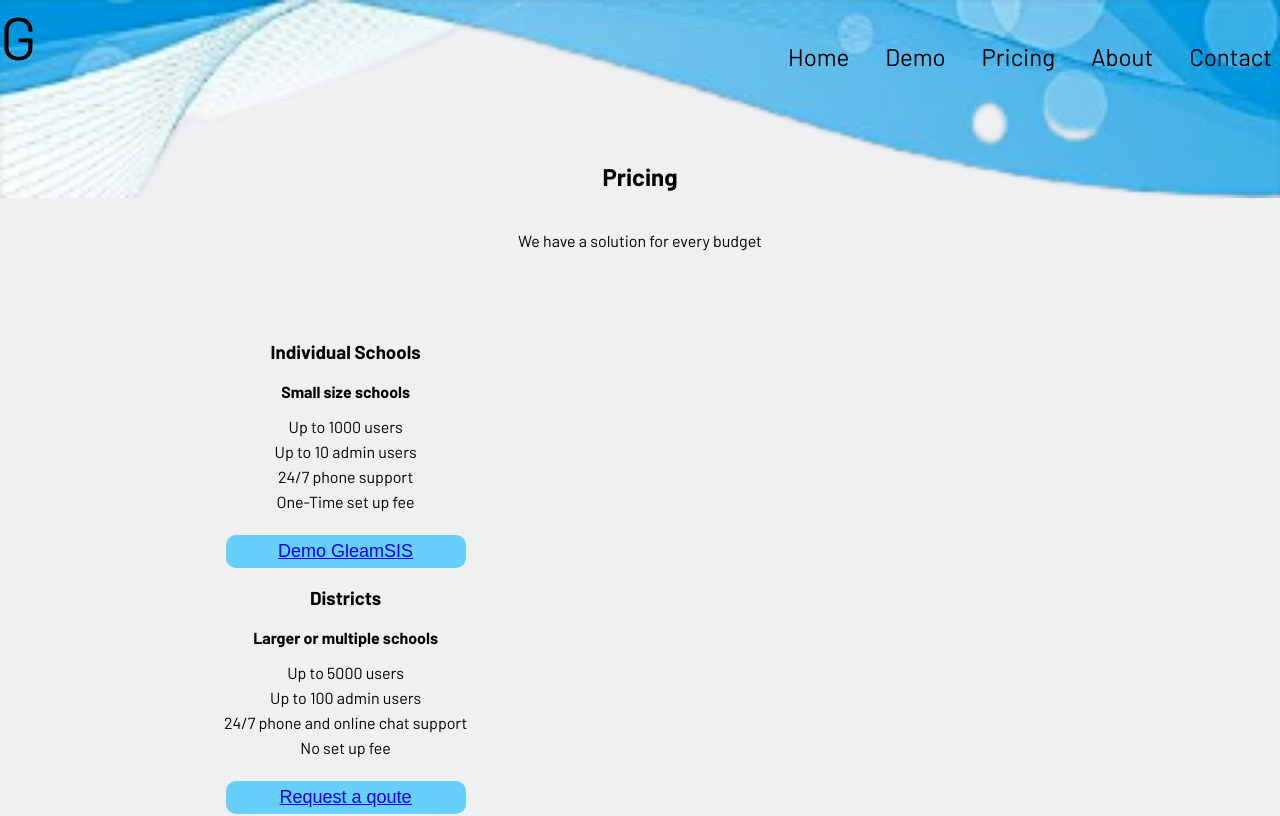
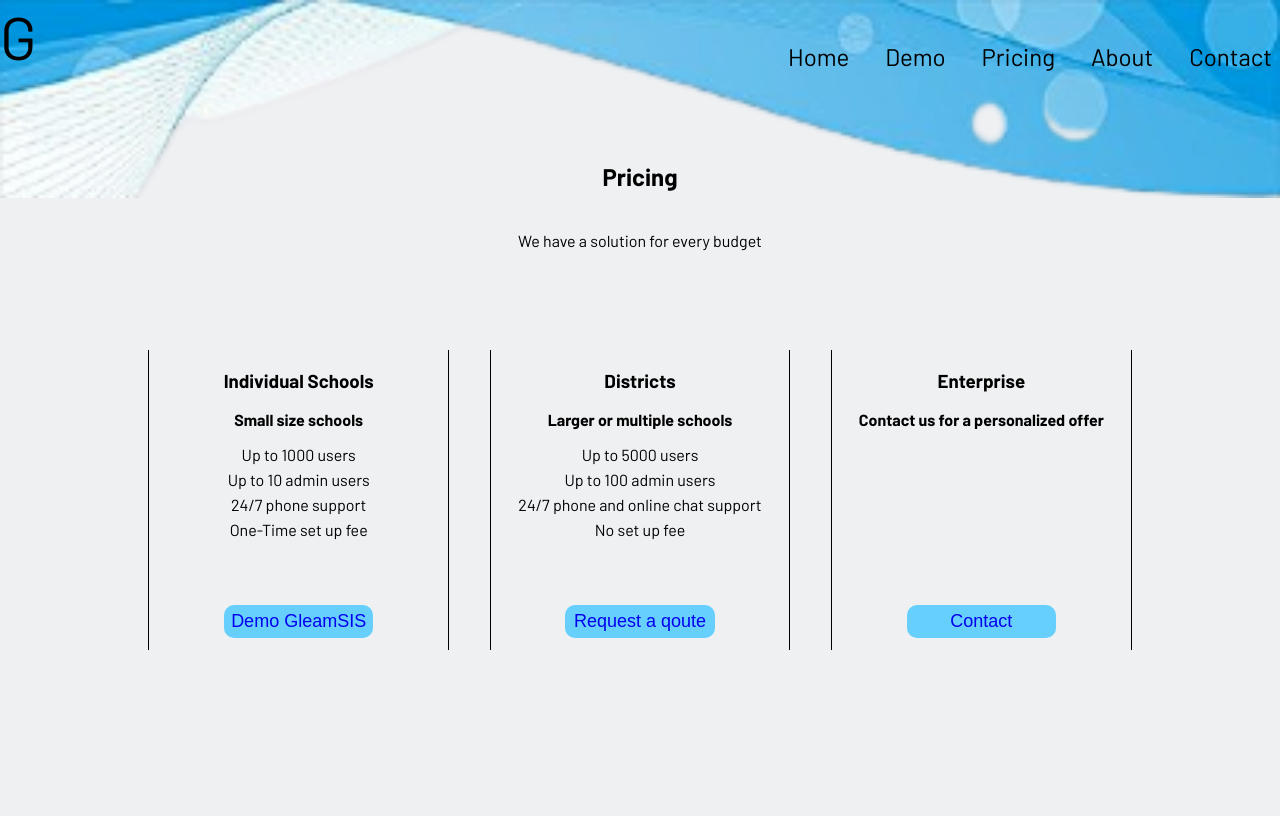
Before and after one commit to yusufalp/gleamsis-client, a React (Create React App) app: page /pricing in a window 1280 px wide. Shown: the top 816 px of the page. Built offline with nearby package versions, Linux system fonts and the light colour scheme; no server answers.

Commit message:
Made some major updates to the design

```diff
--- a/src/index.css
+++ b/src/index.css
@@ -14,6 +14,11 @@
 header {
   width: 90%;
   text-align: center;
+  margin: 90px auto;
+}
+
+.dash {
+  width: 90%;
   margin: 90px auto;
 }
 
@@ -60,13 +65,9 @@
   transform: scale(1.1);
 }
 
-.btn-teacher,
-.btn-student {
-  border: 1px solid black;
-  border-radius: 10px;
-  background-color: bisque;
-  text-decoration: none;
-  padding: 6px;
+.form-link {
+  color: #FF0022;
+  text-transform: uppercase;
 }
 
 ul {
@@ -77,6 +78,10 @@
 
 li {
   padding-bottom: 6px;
+}
+
+a {
+  text-decoration: none;
 }
 
 .required {
@@ -119,11 +124,16 @@
   flex-direction: column;
 }
 
-.group3 {
+.group3,
+.group4 {
   display: flex;
   flex-direction: column;
   padding: 0 10%;
   justify-content: space-around;
+}
+
+.group4 {
+  align-items: center;
 }
 
 .item {
@@ -133,9 +143,14 @@
 }
 
 .item-pricing {
-  margin: 0 2%;
+  border-right: none;
+  border-left: none;
+  border-top: 1px solid;
+  margin: 10px 2%;
+  height: 300px;
   text-align: center;
-  width: 50%;
+  width: 80%;
+  position: relative;
 }
 
 .item-pricing p {
@@ -184,12 +199,27 @@
     width: 80%;
   }
 
-  .group3 {
+  .group3,
+  .group4 {
     flex-direction: row;
+    align-items: flex-start;
   }
 
-  .item {
+  .item,
+  .item-pricing {
     width: 50%;
   }
 
+  .item-pricing {
+    border-right: 1px solid;
+    border-left: 1px solid;
+    border-top: none;
+    border-bottom: none;
+  }
+
+  .btn-price {
+    position: absolute;
+    bottom: 12px;
+    left: 25%;
+  }
 }
```
